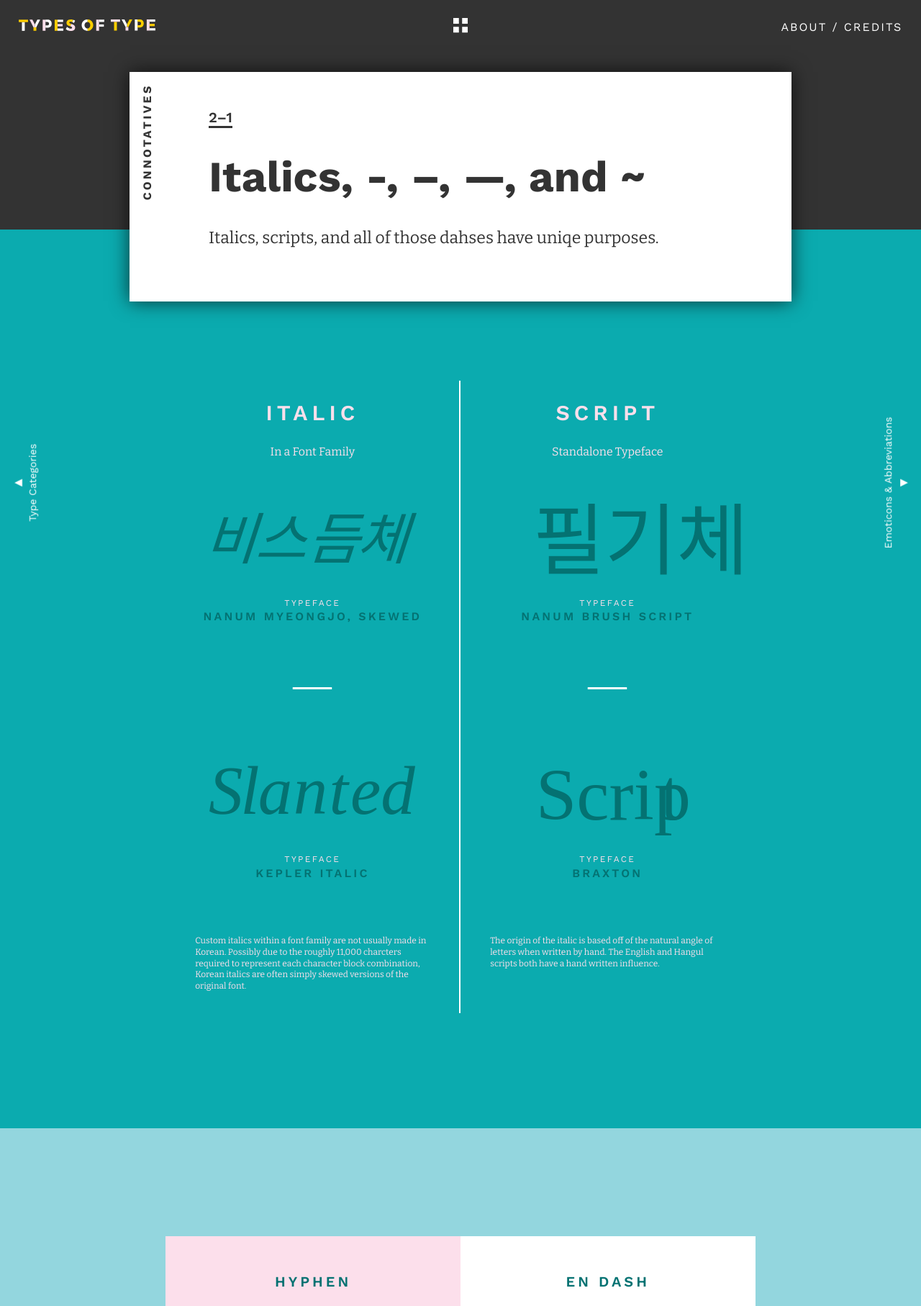
After one commit to amandalui/types-of-type, a PHP site: page /italics-dashes.php in a window 1280 px wide. The commit adds this page. Shown: the top 1815 px of the page at 72% size. Run offline with PHP 8.4, Linux system fonts and the light colour scheme; some libraries are stand-ins or nearby versions.

Commit message:
Italics and Dashes
– Italics and Dashes page layout

```diff
--- a/css/style.css
+++ b/css/style.css
@@ -256,6 +256,9 @@ a {
   -webkit-margin-before: 0em !important;
   -webkit-margin-after: 0em !important; }
 
+.light {
+  background-color: #fff; }
+
 .lightpink {
   background-color: #fcdfeb; }
 
@@ -295,6 +298,13 @@ a {
 .clear {
   clear: both;
   padding-bottom: 50px; }
+
+.dashes--flex {
+  display: flex;
+  flex-wrap: wrap; }
+
+.dashes--flex-item {
+  align-items: stretch; }
 
 .center-align {
   margin-right: auto;
@@ -396,6 +406,10 @@ a {
 
 .img--icon {
   width: 20px;
+  height: auto; }
+
+.img--minirule {
+  max-width: 60px;
   height: auto; }
 
 .spacer--tiny {
--- /dev/null
+++ b/italics-dashes.php
@@ -0,0 +1,136 @@
+<!DOCTYPE html>
+<html lang="en">
+<head>
+  <title>Types of Type | Italics, -, &ndash;, &mdash;, and &#126;</title>
+  <?php include('includes/head.php'); ?>
+</head>
+
+<body>
+
+  <!-- TOP NAV -->
+  <?php include('includes/header-nav.php'); ?>
+
+  <!-- HEADER -->
+  <div class="header-wrap clear">
+    <div class="header-container">
+        <div class="header-section-title-conno caps rotate">
+          Connotatives
+        </div>
+        <div class="header-content">
+            <span class="header-section-number">2&ndash;1</span>
+            <h1>Italics, -, &ndash;, &mdash;, and &#126;</h1>
+            <p class="header-section-desc">Italics, scripts, and all of those dahses have uniqe purposes.</p>
+        </div>
+    </div>
+  </div>
+
+  <!-- SIDE NAV -->
+  <div class="side-nav side-nav-left center">
+      <div class="rotate">
+          <a href="/type-categories.php">&#9650;<br />Type Categories</a>
+      </div>
+  </div>
+  <div class="side-nav side-nav-right center">
+      <div class="rotate">
+          <a href="/emoticons-abbreviations.php">Emoticons &amp; Abbreviations<br />&#9660;</a>
+      </div>
+  </div>
+
+  <!-- CONTENT -->
+  <div class="content--first mediumblue clear">
+    <div class="column--single img--100 spacer--medium">
+        <div class="column--single">
+            <div class="column--half-br">
+                <h2 class="text--lightpink caps center">Italic</h2>
+                <div class="serif text--lightpink center">In a Font Family</div>
+                <p class="center spacer--small"><img src="images/italics-dashes/kr-italic.svg" alt="Italic">
+                <br />
+                <span class="text--lightpink caption caps">Typeface</span><br /><span class="caps bold text--blue">Nanum Myeongjo, Skewed</span></p>
+                <div class="spacer--small center">
+                    <img class="img--minirule" src="images/mini-rule.svg" alt="divider">
+                </div>
+                <p class="center spacer--small"><img src="images/italics-dashes/en-italic.svg" alt="Italic">
+                <br />
+                <span class="text--lightpink caption caps">Typeface</span><br /><span class="caps bold text--blue">Kepler Italic</span></p>
+                <p class="serif caption text--lightpink column--single spacer--small">Custom italics within a font family are not usually made in Korean. Possibly due to the roughly 11,000 charcters required to represent each character block combination, Korean italics are often simply skewed versions of the original font.</p>
+            </div>
+            <div class="column--half-br">
+                <h2 class="text--lightpink caps center">Script</h2>
+                <div class="serif text--lightpink center">Standalone Typeface</div>
+                <p class="center spacer--small"><img src="images/italics-dashes/kr-script.svg" alt="Italic">
+                <br />
+                <span class="text--lightpink caption caps">Typeface</span><br /><span class="caps bold text--blue">Nanum Brush Script</span></p>
+                <div class="spacer--small center">
+                    <img class="img--minirule" src="images/mini-rule.svg" alt="divider">
+                </div>
+                <p class="center spacer--small"><img src="images/italics-dashes/en-script.svg" alt="Italic">
+                <br />
+                <span class="text--lightpink caption caps">Typeface</span><br /><span class="caps bold text--blue">Braxton</span></p>
+                <p class="serif caption text--lightpink column--single spacer--small">The origin of the italic is based off of the natural angle of letters when written by hand. The English and Hangul scripts both have a hand written influence.</p>
+            </div>
+            <div class="clear"></div>
+        </div>
+    </div>
+  </div>
+  <div class="content lightblue clear">
+    <div class="column--single img--100 spacer--large text--blue">
+        <div class="spacer--small"></div>
+        <div class="column--single dashes--flex">
+            <div class="column--half lightpink spacer--small dashes--flex-item">
+                <h3 class="caps center">Hyphen</h3>
+                <div class="serif center">
+                    Connect Two Words<br />
+                    <img class="spacer--small" src="images/italics-dashes/hyphen.svg" alt="Hyphen">
+                </div>
+                <p class="column--single caption serif">Hyphens are not needed in Korean—even when splitting words from the end of a line to the beginning of the next.</p><br />
+                <p class="column--single caption serif">e.g. Look at that good-looking, light-headed, T-rex!</p>
+                <div class="spacer--tiny"></div>
+            </div>
+            <div class="column--half light spacer--small dashes--flex-item">
+                <h3 class="caps center">En Dash</h3>
+                <div class="serif center">
+                    Connect Ranges
+                    <img class="spacer--small" src="images/italics-dashes/endash.svg" alt="En Dash">
+                </div>
+                <p class="column--single caption serif">En dashes are used in the same way in both languages, replacing the words ‘to’ and ‘from’ when writing values.</p><br />
+                <p class="column--single caption serif">e.g. In class from 9AM–6PM please read pages 27–56 of the textbook this Monday–Wednesday.</p>
+                <div class="spacer--tiny"></div>
+            </div>
+            <div class="column--half light spacer--small">
+                <h3 class="caps center">Em Dash</h3>
+                <div class="serif center">
+                    Connect Phrases
+                    <img class="spacer--small" src="images/italics-dashes/emdash.svg" alt="Em Dash">
+                </div>
+                <p class="column--single caption serif">The em dash emphasizes a break in thought, this usage remains the same between English and Korean. It can be used in place of commas.</p><br />
+                <p class="column--single caption serif">e.g. She decided—against her will—that she would not eat the entire cake—no matter how delicious—in one sitting.</p>
+                <div class="spacer--tiny"></div>
+            </div>
+            <div class="column--half lightpink spacer--small">
+                <h3 class="caps center">Tilde</h3>
+                <div class="serif center">
+                    Approximately / Accent / Happy
+                    <img class="spacer--small" src="images/italics-dashes/tilde.svg" alt="Tilde">
+                </div>
+                <p class="column--single caption serif">Used as an accent overletters and also as a symbol for ‘approximately.’ In Korean it us ised in informal text to mean you are happy. The more tilde’s, the more happiness.</p><br />
+                <p class="column--single caption serif">e.g. Lets break the piñata in ~10 minutes; Thank you~~</p>
+                <div class="spacer--tiny"></div>
+            </div>
+        </div>
+    </div>
+
+    <div class="clear"></div>
+    <div class="spacer--medium center">
+        <a class="button caps" href="/emoticons-abbreviations.php">Next Chapter</a>
+    </div>
+
+  <!-- NEXT SECTION -->
+
+  <!-- FOOTER -->
+  <?php include('includes/footer.php'); ?>
+  </div>
+
+<script src="js/hangul-blocks-slideshows.js"></script>
+
+</body>
+</html>
--- a/scss/components/_backgrounds.scss
+++ b/scss/components/_backgrounds.scss
@@ -1,3 +1,7 @@
+.light {
+  background-color: $light;
+}
+
 .lightpink {
   background-color: $lightpink;
 }
--- /dev/null
+++ b/scss/components/_dashes.scss
@@ -0,0 +1,8 @@
+.dashes--flex {
+  display: flex;
+    flex-wrap: wrap;
+}
+
+.dashes--flex-item {
+  align-items: stretch;
+}
--- a/scss/components/_image-sizes.scss
+++ b/scss/components/_image-sizes.scss
@@ -25,3 +25,8 @@
   width: 20px;
   height: auto;
 }
+
+.img--minirule {
+  max-width: 60px;
+  height: auto;
+}
--- a/scss/components/_index.scss
+++ b/scss/components/_index.scss
@@ -6,6 +6,7 @@
 @import 'backgrounds';
 @import 'button';
 @import 'clear';
+@import 'dashes';
 @import 'faces';
 @import 'image-sizes';
 @import 'spacer';
```
Also changed, not shown: images/italics-dashes/emdash.svg (added), images/italics-dashes/en-italic.svg (added), images/italics-dashes/en-script.svg (added), images/italics-dashes/endash.svg (added), images/italics-dashes/hyphen.svg (added), images/italics-dashes/kr-italic.svg (added), images/italics-dashes/kr-script.svg (added), images/italics-dashes/tilde.svg (added), images/mini-rule.svg (added), 1 other file.
